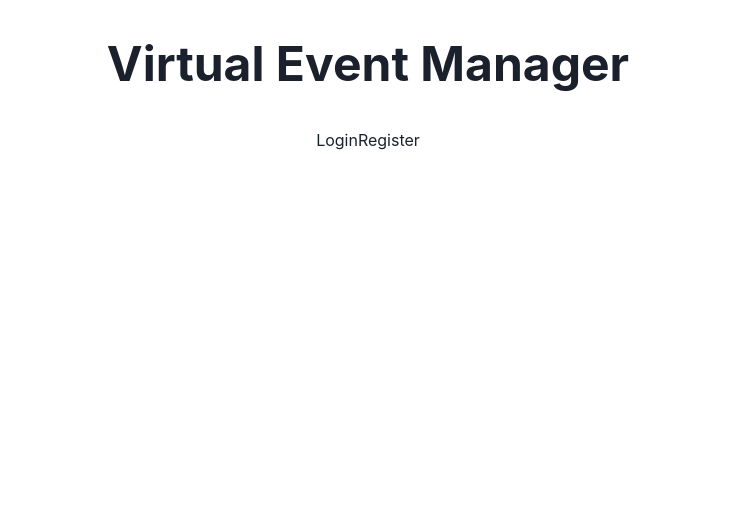
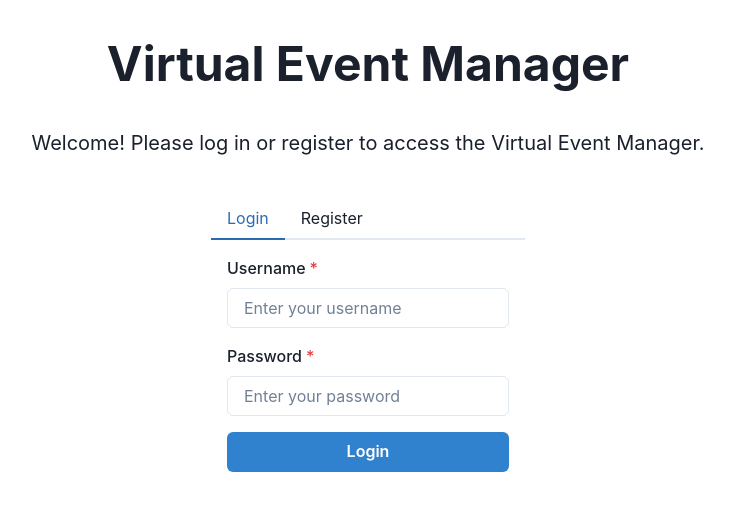
Before and after one commit to anuk909/turtle-fun-time, a React (Create React App) app: page / in a window 1280 px wide. Shown: the top 510 px of the page, without its empty margins (272-1006 px from the left). Built offline with nearby package versions, Linux system fonts and the light colour scheme.

Commit message:
Make registration tab always visible for non-logged-in users

```diff
--- a/src/App.js
+++ b/src/App.js
@@ -486,14 +486,12 @@ function App() {
               </>
             ) : (
               <>
-                <nav>
-                  <Link to="/login">Login</Link>
-                  <Link to="/register">Register</Link>
-                </nav>
-                <Routes>
-                  <Route path="/login" element={<Auth onLogin={handleLogin} />} />
-                  <Route path="/register" element={<Auth onLogin={handleLogin} />} />
-                </Routes>
+                <VStack spacing={6} align="stretch" width="100%">
+                  <Text fontSize="xl" textAlign="center">
+                    Welcome! Please log in or register to access the Virtual Event Manager.
+                  </Text>
+                </VStack>
+                <Auth onLogin={handleLogin} />
               </>
             )}
           </VStack>
```
